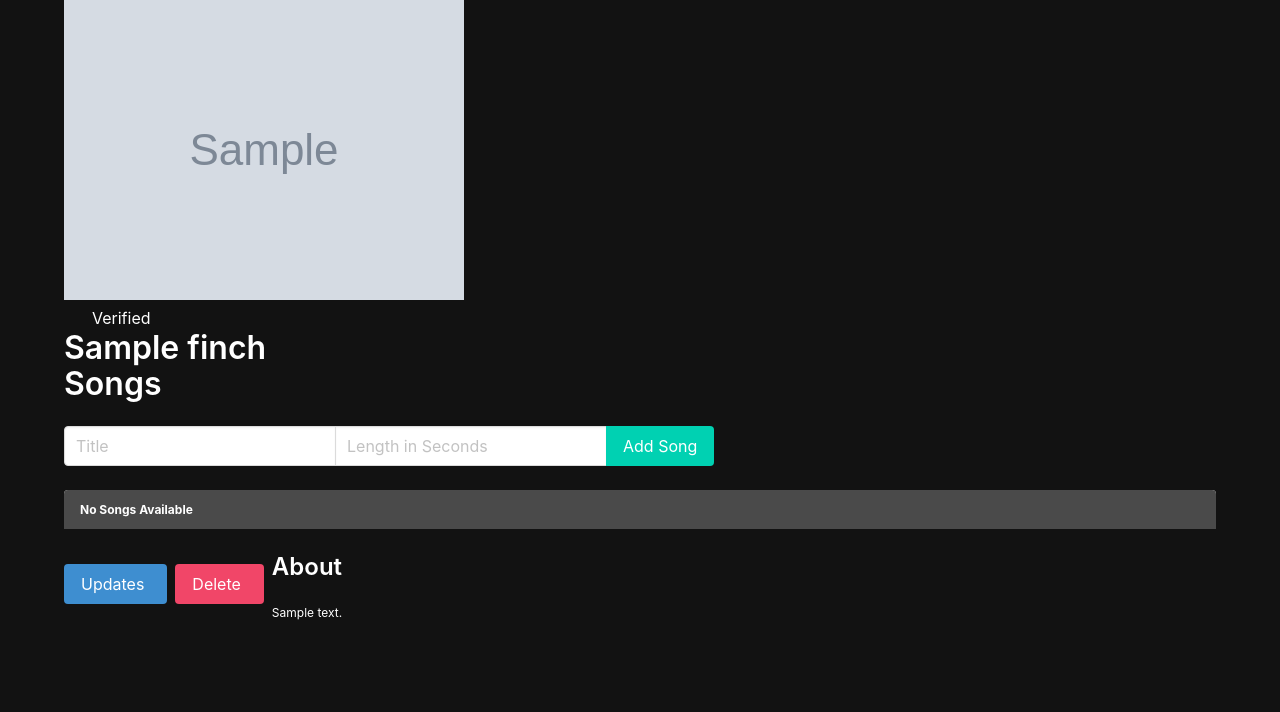
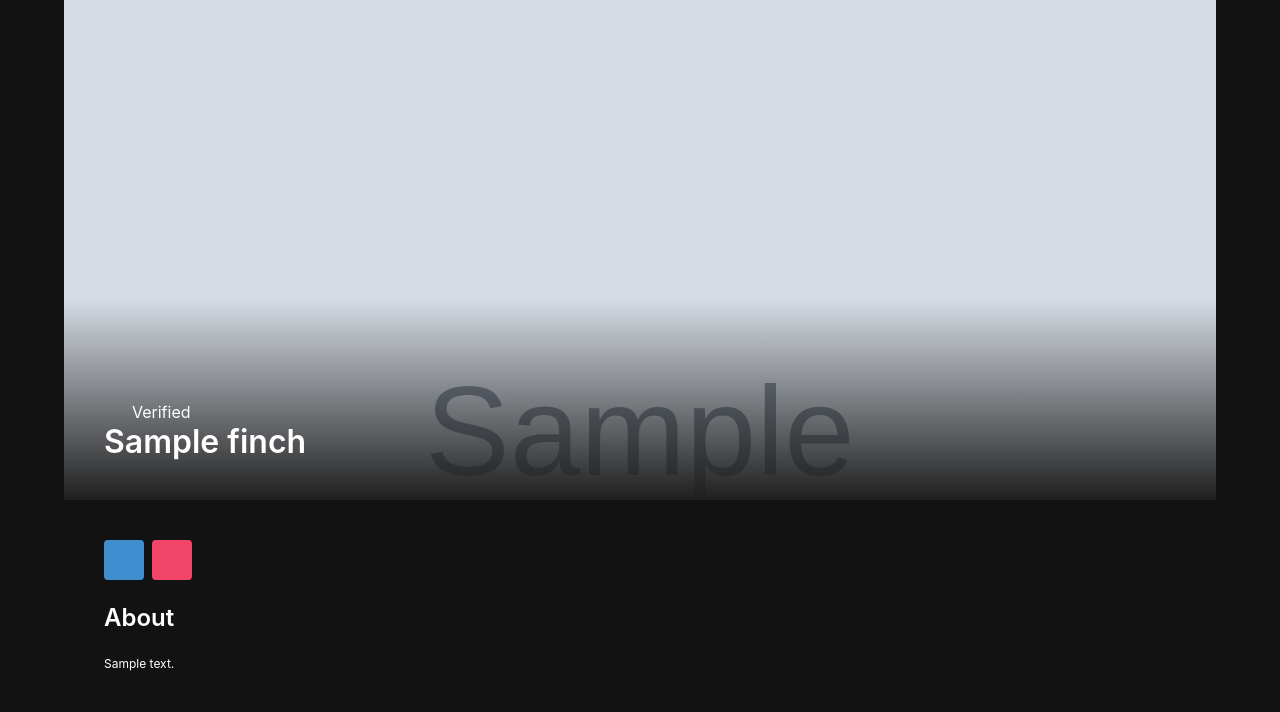
Before and after one commit to Alos222/Finch_Collector, a Django app: template main_app/templates/finch_detail.html in a window 1280 px wide. Shown: the part 52-764 px from the top of the page. Run offline with Django 4.2, Linux system fonts and the light colour scheme; the template is opened without the code that fills it: values that come from a table or form of the project are taken from there, others are empty; tables that the repository leaves empty hold one stand-in row (values such as "Sample post"); grey boxes marked "Sample" are stand-in pictures.

Commit message:
add finch update

```diff
--- a/main_app/static/styles/main.css
+++ b/main_app/static/styles/main.css
@@ -8,6 +8,11 @@ h1,
   h2,
   h3 {
     color: #ffffff;
+  }
+
+  .container {
+    padding: 40px;
+    padding-right: 0;
   }
 
   .title {
@@ -22,7 +27,7 @@ h3 {
   }
 
   .gallery .card {
-    transition: .1s linear;
+    transition: 0.1s linear;
   }
 
   .gallery .card:hover {
@@ -33,3 +38,41 @@ h3 {
   p {
     font-size: 12px;
   }
+
+  .detail__img {
+    position: absolute;
+    left: 0;
+    top: 0;
+    width: 100%;
+    height: 500px;
+    background-color: #ffffff;
+    overflow: hidden;
+  }
+
+  .detail__img::after {
+    content: "";
+    background-image: linear-gradient(transparent 60%, #1f1f1f);
+    position: absolute;
+    top: 0;
+    left: 0;
+    width: 100%;
+    height: 100%;
+    z-index: 5;
+  }
+
+  img {
+    width: 100%;
+    height: 500px;
+    object-fit: cover;
+    object-position: top;
+  }
+
+  .detail__name {
+    position: absolute;
+    z-index: 5;
+    top: 400px;
+  }
+
+  .detail__container {
+    margin-top: 500px;
+  }
--- a/main_app/templates/finch_detail.html
+++ b/main_app/templates/finch_detail.html
@@ -15,70 +15,18 @@
     <h1 class="title">{{finch.name}}</h1>
 </div>
 <div class="detail__container">
-        <!-- inside container -->
-    <div class="detail__songs mb-5">
-        <h3 class="title is-3">Songs</h3>
-
-        <!-- Here you can see the action we provided
-        is to the song_create route with the finch pk -->
-        <form class="mb-5" action="{% url 'song_create' finch.pk %}" method="post">
-            {% csrf_token %}
-            <div class="field has-addons">
-                <div class="control">
-                    <input
-                        class="input"
-                        type="text"
-                        name="title"
-                        placeholder="Title"
-                        required
-                    />
-                </div>
-                <div class="control">
-                    <input
-                        class="input"
-                        type="number"
-                        name="length"
-                        placeholder="Length in Seconds"
-                        min="1"
-                        required
-                    />
-                </div>
-                <div class="control">
-                    <input class="button is-primary" type="submit" value="Add Song" />
-                </div>
-            </div>
-        </form>
-
-        <!-- before the for loop for songs -->
-        {% for song in finch.songs.all %}
-        <div class="song">
-            <span>{{forloop.counter}}</span>
-            <span><b>{{song.title}}</b></span>
-            <span>{{song.get_length}}</span>
-        </div>
-            {% empty %}
-        <article class="message">
-        <div class="message-header">
-            <p>No Songs Available</p>
-        </div>
-        </article>
-
-        {% endfor %}
-    </div>
     <div class="buttons">
-        <div class="buttons">
-    <!-- just like how we added the finch detail link we can do the same thing for update -->
-    <a href="{% url 'finch_update' finch.pk %}" class="button is-info"> Updates
+        <a href="" class="button is-info">
             <span class="icon">
                 <i class="fas fa-edit"></i>
             </span>
         </a>
-    <a href="{% url 'finch_delete' finch.pk %}" class="button is-danger">Delete
+        <a href="" class="button is-danger">
             <span class="icon">
                 <i class="fas fa-trash-alt"></i>
             </span>
         </a>
-
+    </div>
     <div class="detail__about">
         <h4 class="title is-4">About</h4>
         <p>{{finch.bio}}</p>
--- a/main_app/urls.py
+++ b/main_app/urls.py
@@ -9,5 +9,6 @@ urlpatterns = [
     path('admin/', admin.site.urls),
     path('about/', views.About.as_view(), name="about"),
     path('finchs/', views.FinchList.as_view(), name = "finch_list"),
-    path('finchs/new/', views.FinchCreate.as_view(), name = "finch_create")
+    path('finchs/new/', views.FinchCreate.as_view(), name = "finch_create"),
+    path('finchs/<int:pk>', views.FinchDetail.as_view(), name="finch_detail")
 ]
```
Also changed, not shown: main_app/views.py (+7 -1 lines). Lines whose indentation alone changed are shown as unchanged.
